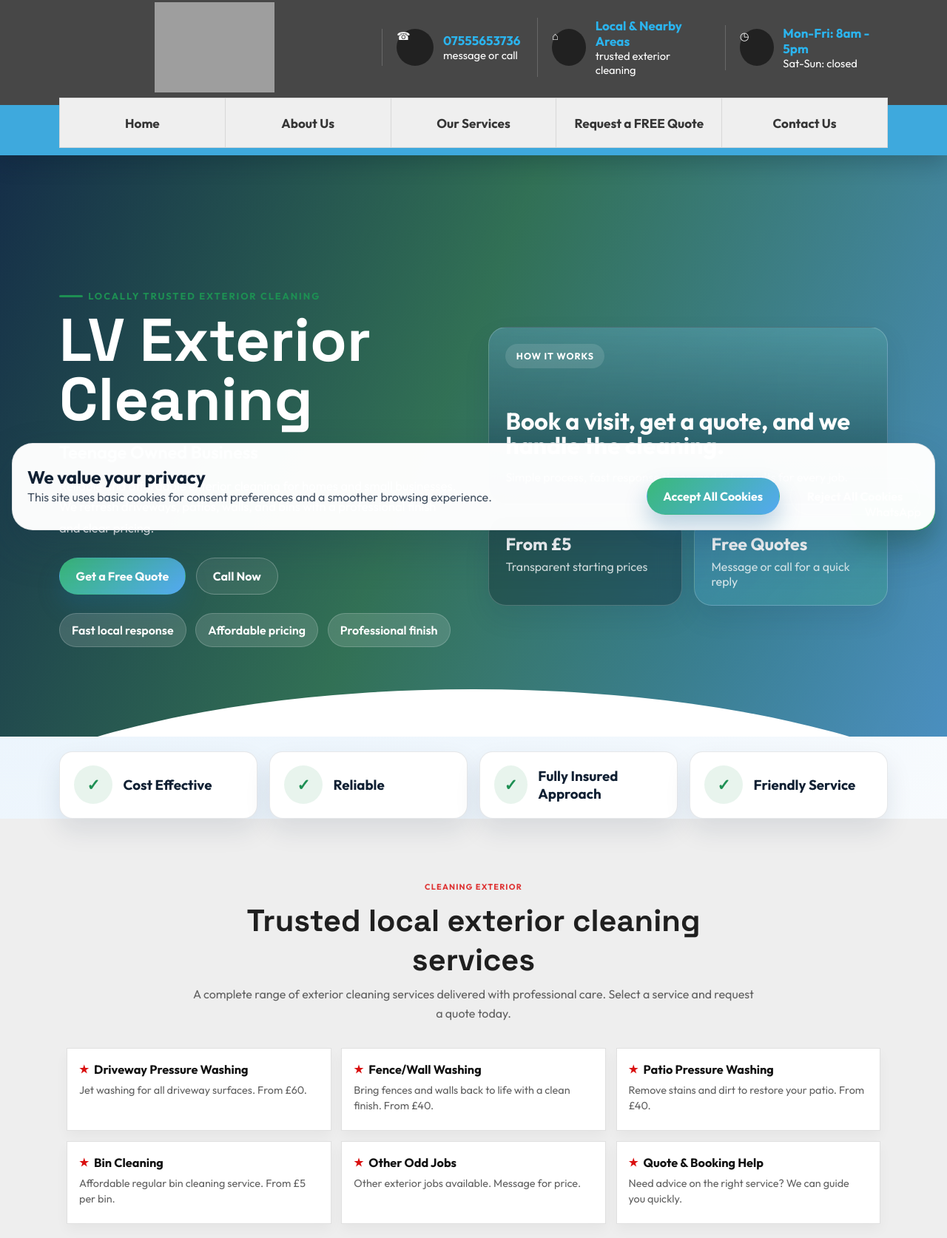
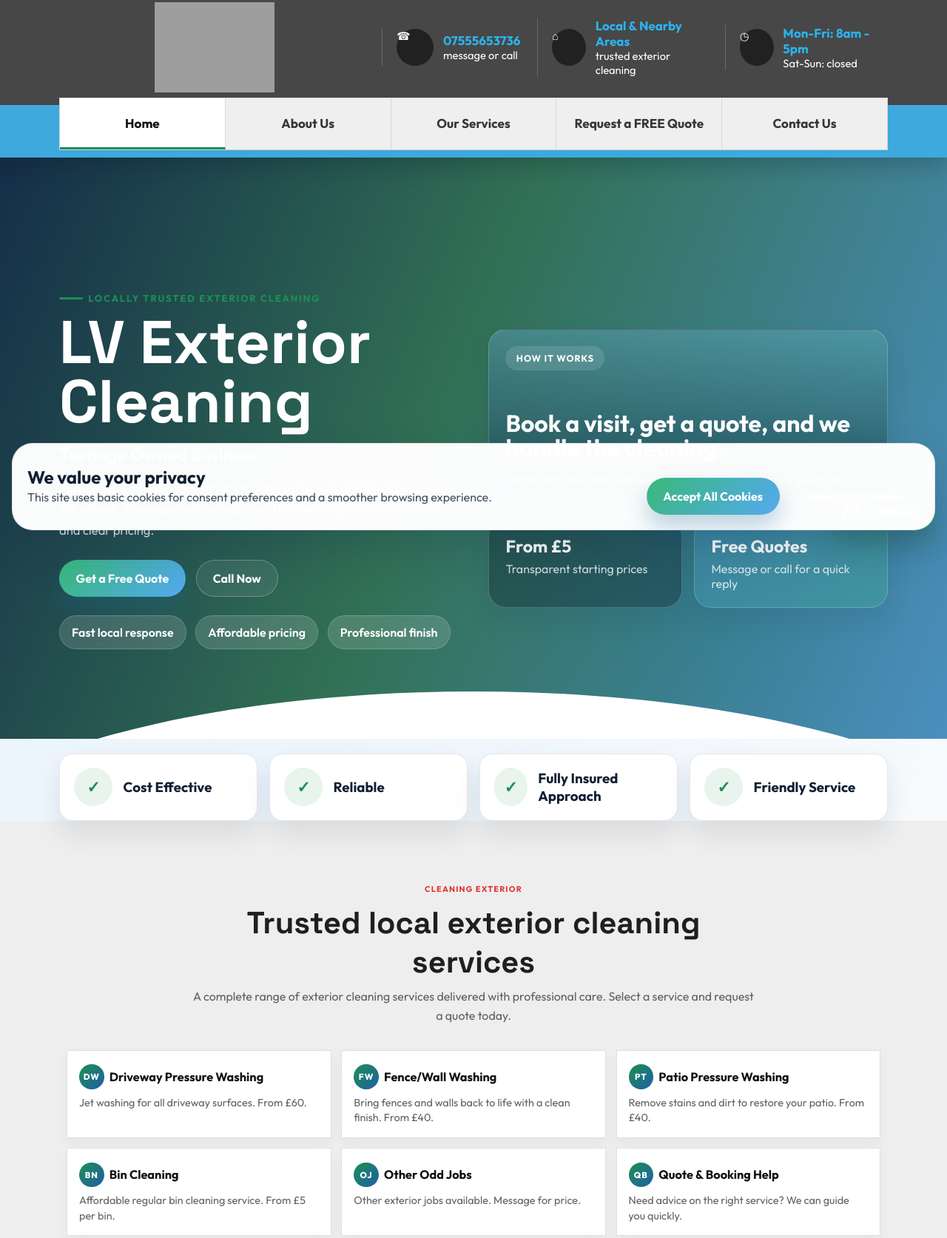
Before and after one commit to agrinaitweltd/lv, a website built with Vite: page index.html in a window 1280 px wide. Shown: the part 67-1741 px from the top of the page at 74% size. Built offline with nearby package versions, Linux system fonts and the light colour scheme; grey boxes are pictures that could not be loaded.

Commit message:
Remove emoji badges from site

```diff
--- a/index.html
+++ b/index.html
@@ -170,27 +170,27 @@
 
           <div class="ref-services-grid reveal">
             <article class="ref-service-card">
-              <h3><span aria-hidden="true">★</span> Driveway Pressure Washing</h3>
+              <h3><span class="service-badge" aria-hidden="true">DW</span> Driveway Pressure Washing</h3>
               <p>Jet washing for all driveway surfaces. From £60.</p>
             </article>
             <article class="ref-service-card">
-              <h3><span aria-hidden="true">★</span> Fence/Wall Washing</h3>
+              <h3><span class="service-badge" aria-hidden="true">FW</span> Fence/Wall Washing</h3>
               <p>Bring fences and walls back to life with a clean finish. From £40.</p>
             </article>
             <article class="ref-service-card">
-              <h3><span aria-hidden="true">★</span> Patio Pressure Washing</h3>
+              <h3><span class="service-badge" aria-hidden="true">PT</span> Patio Pressure Washing</h3>
               <p>Remove stains and dirt to restore your patio. From £40.</p>
             </article>
             <article class="ref-service-card">
-              <h3><span aria-hidden="true">★</span> Bin Cleaning</h3>
+              <h3><span class="service-badge" aria-hidden="true">BN</span> Bin Cleaning</h3>
               <p>Affordable regular bin cleaning service. From £5 per bin.</p>
             </article>
             <article class="ref-service-card">
-              <h3><span aria-hidden="true">★</span> Other Odd Jobs</h3>
+              <h3><span class="service-badge" aria-hidden="true">OJ</span> Other Odd Jobs</h3>
               <p>Other exterior jobs available. Message for price.</p>
             </article>
             <article class="ref-service-card">
-              <h3><span aria-hidden="true">★</span> Quote &amp; Booking Help</h3>
+              <h3><span class="service-badge" aria-hidden="true">QB</span> Quote &amp; Booking Help</h3>
               <p>Need advice on the right service? We can guide you quickly.</p>
             </article>
           </div>
@@ -208,10 +208,10 @@
             <span class="eyebrow">About Us</span>
             <h2>Professional, approachable, and built for local customers.</h2>
             <p>
-              LV Exterior Cleaning is a teenage-owned business providing reliable, affordable, and high-quality exterior cleaning services. We take pride in transforming outdoor spaces.
+              LV Exterior Cleaning is a teenage-owned business providing reliable, affordable, and high-quality exterior cleaning services. We take pride in transforming outdoor spaces and giving every customer a great result at a fair price.
             </p>
             <p>
-              The design direction here mirrors the supplied references with a structured one-page flow, compact information blocks, and bold call-to-action moments.
+              Every job is approached with professionalism and care. We use proper equipment, keep communication clear from first contact to job completion, and always leave the site tidy.
             </p>
           </div>
 
@@ -426,7 +426,8 @@
     </footer>
 
     <a class="floating-whatsapp" href="https://wa.me/447555653736" target="_blank" rel="noreferrer" aria-label="Chat on WhatsApp">
-      WhatsApp
+      <svg aria-hidden="true" xmlns="http://www.w3.org/2000/svg" viewBox="0 0 24 24" width="22" height="22" fill="currentColor"><path d="M17.472 14.382c-.297-.149-1.758-.867-2.03-.967-.273-.099-.471-.148-.67.15-.197.297-.767.966-.94 1.164-.173.199-.347.223-.644.075-.297-.15-1.255-.463-2.39-1.475-.883-.788-1.48-1.761-1.653-2.059-.173-.297-.018-.458.13-.606.134-.133.298-.347.446-.52.149-.174.198-.298.298-.497.099-.198.05-.371-.025-.52-.075-.149-.669-1.612-.916-2.207-.242-.579-.487-.5-.669-.51-.173-.008-.371-.01-.57-.01-.198 0-.52.074-.792.372-.272.297-1.04 1.016-1.04 2.479 0 1.462 1.065 2.875 1.213 3.074.149.198 2.096 3.2 5.077 4.487.709.306 1.262.489 1.694.625.712.227 1.36.195 1.871.118.571-.085 1.758-.719 2.006-1.413.248-.694.248-1.289.173-1.413-.074-.124-.272-.198-.57-.347m-5.421 7.403h-.004a9.87 9.87 0 01-5.031-1.378l-.361-.214-3.741.982.998-3.648-.235-.374a9.86 9.86 0 01-1.51-5.26c.001-5.45 4.436-9.884 9.888-9.884 2.64 0 5.122 1.03 6.988 2.898a9.825 9.825 0 012.893 6.994c-.003 5.45-4.437 9.884-9.885 9.884m8.413-18.297A11.815 11.815 0 0012.05 0C5.495 0 .16 5.335.157 11.892c0 2.096.547 4.142 1.588 5.945L.057 24l6.305-1.654a11.882 11.882 0 005.683 1.448h.005c6.554 0 11.89-5.335 11.893-11.893a11.821 11.821 0 00-3.48-8.413z"/></svg>
+      <span>WhatsApp</span>
     </a>
 
     <div class="cookie-banner" id="cookie-banner" hidden>
--- a/src/main.js
+++ b/src/main.js
@@ -33,6 +33,23 @@ navLinks.forEach((link) => {
     navToggle?.setAttribute("aria-expanded", "false");
   });
 });
+
+// Active nav section highlighting
+const sections = document.querySelectorAll("section[id]");
+const sectionObserver = new IntersectionObserver(
+  (entries) => {
+    entries.forEach((entry) => {
+      if (entry.isIntersecting) {
+        navLinks.forEach((link) => {
+          link.classList.toggle("active", link.getAttribute("href") === `#${entry.target.id}`);
+        });
+      }
+    });
+  },
+  { threshold: 0.3, rootMargin: "-80px 0px -40% 0px" }
+);
+
+sections.forEach((section) => sectionObserver.observe(section));
 
 const revealObserver = new IntersectionObserver(
   (entries) => {
@@ -75,7 +92,7 @@ if (form && feedback) {
     event.preventDefault();
 
     const formData = new FormData(form);
-    const name = String(formData.get("name") || "there").trim();
+    const name = String(formData.get("name") || "").trim();
     const phone = String(formData.get("phone") || "").trim();
     const message = String(formData.get("message") || "").trim();
 
@@ -84,7 +101,11 @@ if (form && feedback) {
       return;
     }
 
-    feedback.textContent = `Thanks ${name}. Your quote request is ready to send. Call or message 07555653736 to complete booking.`;
+    const waText = `Hi, I'd like a free quote!\n\nName: ${name}\nPhone: ${phone}\n\nMessage:\n${message}`;
+    const waUrl = `https://wa.me/447555653736?text=${encodeURIComponent(waText)}`;
+    window.open(waUrl, "_blank", "noreferrer");
+
+    feedback.textContent = `Thanks ${name}! Opening WhatsApp to send your quote request.`;
     form.reset();
   });
 }
--- a/src/styles.css
+++ b/src/styles.css
@@ -319,6 +319,17 @@ textarea {
   transform: none;
 }
 
+.ref-main-nav .nav-menu a.active {
+  background: #ffffff;
+  color: #111111;
+  border-bottom: 3px solid #1d8f53;
+}
+
+.ref-header.is-scrolled .ref-main-nav .nav-menu a.active {
+  color: #1d8f53;
+  font-weight: 700;
+}
+
 .ref-header.is-scrolled {
   background: #ffffff;
   box-shadow: 0 2px 12px rgba(15, 22, 31, 0.10);
@@ -482,7 +493,21 @@ textarea {
   gap: 0.45rem;
 }
 
-.ref-service-card h3 span {
+.service-badge {
+  display: inline-grid;
+  place-items: center;
+  width: 2.1rem;
+  height: 2.1rem;
+  border-radius: 50%;
+  background: linear-gradient(135deg, #1d8f53, #1f5fa5);
+  color: #ffffff;
+  font-size: 0.72rem;
+  font-weight: 800;
+  letter-spacing: 0.08em;
+  flex: 0 0 auto;
+}
+
+.ref-service-card h3 span:not(.service-badge) {
   color: #d90f0f;
   font-size: 0.9rem;
 }
@@ -1335,11 +1360,20 @@ textarea {
   right: 1rem;
   bottom: 1rem;
   z-index: 18;
+  display: inline-flex;
+  align-items: center;
+  gap: 0.5rem;
   padding: 0.95rem 1.2rem;
   border-radius: 999px;
   background: #1faa59;
   color: var(--white);
   box-shadow: 0 18px 32px rgba(20, 86, 50, 0.28);
+  transition: transform var(--transition), box-shadow var(--transition);
+}
+
+.floating-whatsapp:hover {
+  transform: translateY(-3px);
+  box-shadow: 0 22px 38px rgba(20, 86, 50, 0.35);
 }
 
 .cookie-banner {
```
